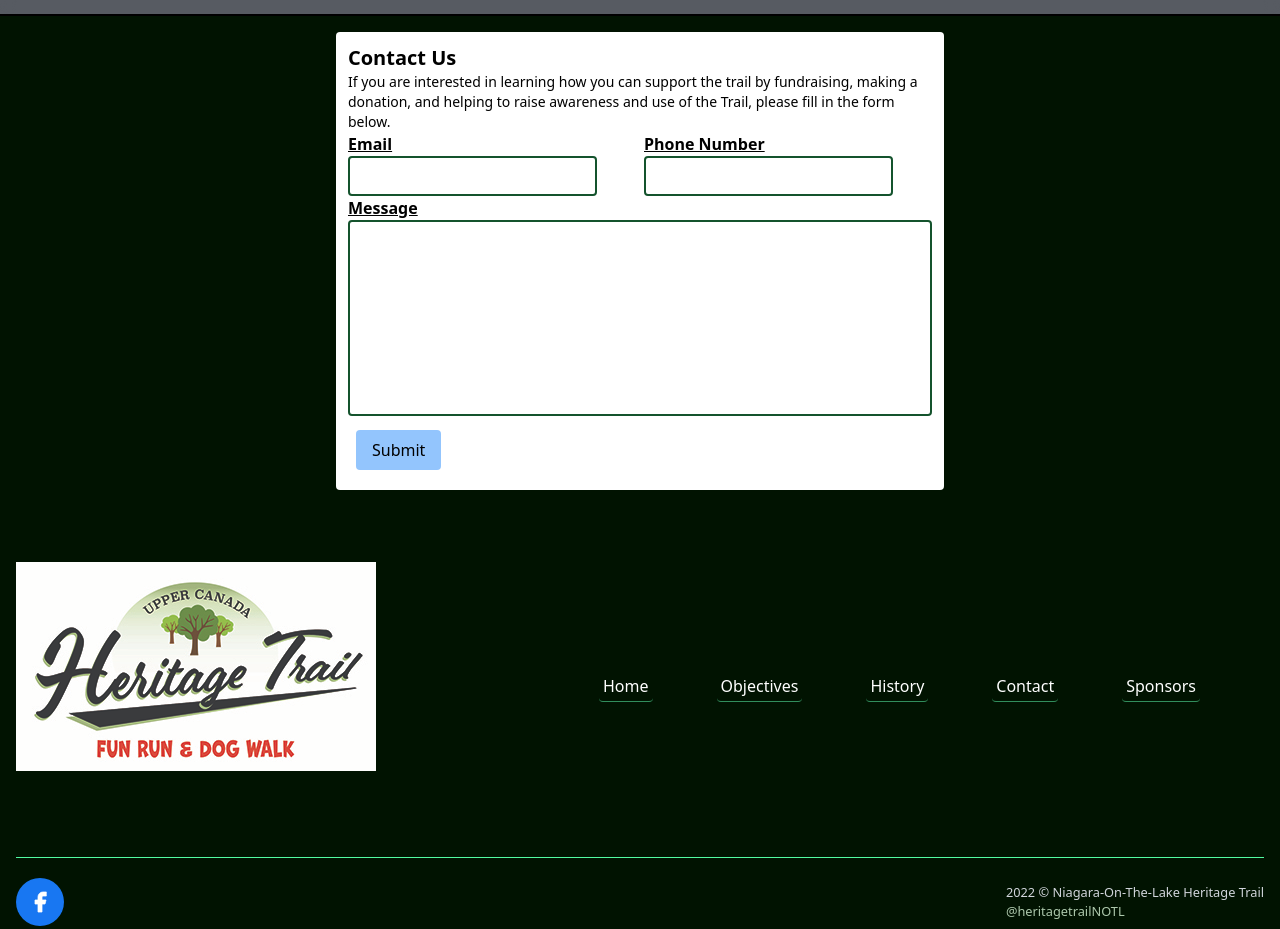
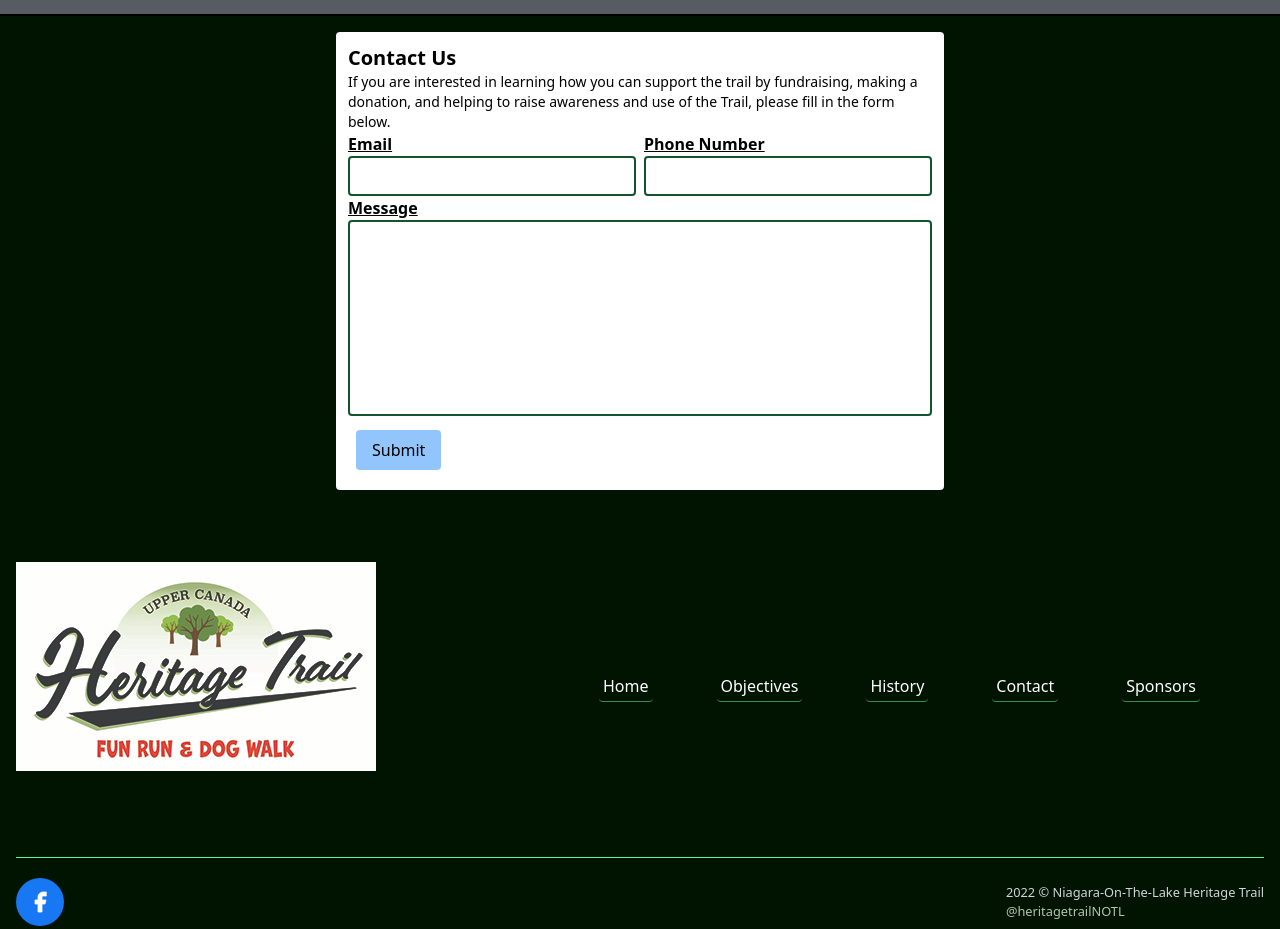
Before and after one commit to Arnav-Mehrotra/HeritageTrailWebsite, a SvelteKit app: page /Contact in a window 1280 px wide. Shown: the part 920-1849 px from the top of the page. Built offline with nearby package versions, Linux system fonts and the light colour scheme; grey boxes are pictures that could not be loaded.

Commit message:
Added Grids :)

```diff
--- a/src/routes/Contact/+page.svelte
+++ b/src/routes/Contact/+page.svelte
@@ -290,9 +290,9 @@ Footer Code Placement
 								in the form below.
 							</p>
 							<div class="grid grid-cols-2 gap-2">
-								<div>
+								<div class="grid">
 									<label for="email" class="font-semibold underline">Email</label>
-									<br />
+
 									<input
 										type="email"
 										name="email"
@@ -301,9 +301,10 @@ Footer Code Placement
 										bind:value={email}
 									/>
 								</div>
-								<div>
+								<div class="grid">
 									<label for="phone" class="font-semibold underline">Phone Number</label>
-									<br />
+
+
 									<input
 										type="tel"
 										name="phone"
```
